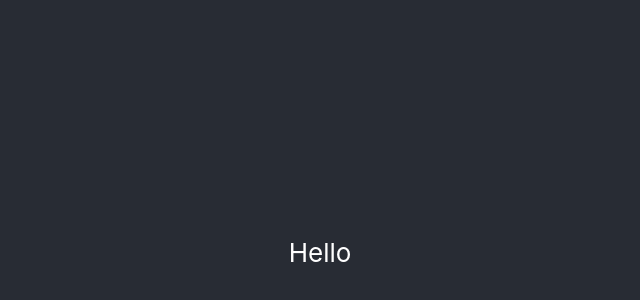
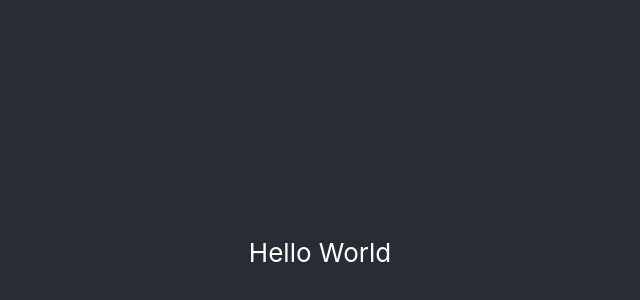
Before and after one commit to akashKumar06/React, a React (Create React App) app in the folder my-app/: page / in a window 1280 px wide. Shown: the part 148-448 px from the top of the page, without its empty margins (320-960 px from the left). Built offline with nearby package versions, Linux system fonts and the light colour scheme.

Commit message:
hello world

```diff
--- a/my-app/src/App.js
+++ b/my-app/src/App.js
@@ -3,7 +3,7 @@ import './App.css';
 function App() {
   return (
     <div className="App">
-      <div className="App-header">Hello</div>
+      <div className="App-header">Hello World</div>
     </div>
   );
 }
```
